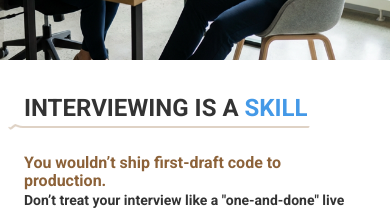
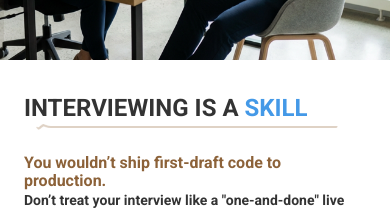
Before and after one commit to chingu-voyages/V59-tier3-team-39, a React (Vite) app in the folder frontend/: page / in a window 390 px wide. Shown: the part 1120-1331 px from the top of the page. Built offline with nearby package versions, Linux system fonts and the light colour scheme.

Commit message:
center title on mobile

```diff
--- a/frontend/src/components/main/FeatureSection.tsx
+++ b/frontend/src/components/main/FeatureSection.tsx
@@ -17,13 +17,16 @@ const FeatureSection = ({id, sectionHeading, content, img, button}: FeatureProps
           {
             id === 2 ?
             <h2 className="text-2xl md:text-[1.75rem] lg:text-[2rem] xl:text-4xl">{sectionHeading}<span className="text-primary-tint">SKILL</span></h2>
-            : <h2 className="text-2xl lg:text-[1.75rem] xl:text-[2rem]">{sectionHeading}</h2>
+            : <h2 className="text-2xl lg:text-[1.75rem] xl:text-[2rem] text-center md:text-start">{sectionHeading}</h2>
           }
-          <img
-            src={id === 3 ? underlineSm : underline}
-            alt=""
-            className={`${id === 3 ? 'xl:max-w-none lg:max-w-45 max-w-39 -ml-3.5' : 'max-w-75.5 md:max-w-87.25 lg:max-w-99 xl:max-w-none -ml-4'}`}
-          />
+          <div className="flex justify-center md:justify-start">
+            <img
+              src={id === 3 ? underlineSm : underline}
+              alt=""
+              className={`${id === 3 ? 'xl:max-w-none lg:max-w-45 max-w-39 -ml-3.5' : 'max-w-75.5 md:max-w-87.25 lg:max-w-99 xl:max-w-none -ml-4'}`}
+            />
+          </div>
+
         </div>
         <div className={`${id === 3 ? 'space-y-5 md:space-y-4 mb-5 md:mb-4' : 'space-y-4 lg:space-y-6'}`}>
         {content.map(section => (
```
